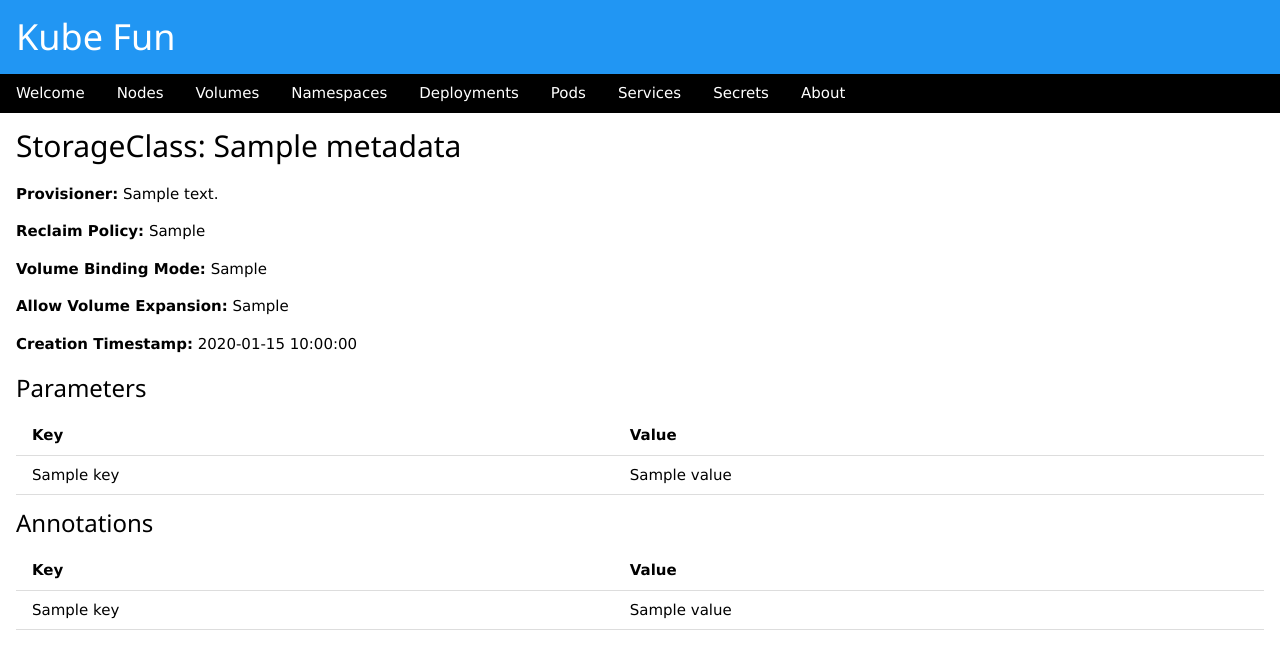
After one commit to owhere/kubefun, a Flask app: template templates/storageclass_details.html in a window 1280 px wide. The commit adds this page. Shown: the top 669 px of the page. Run offline with Flask 3, Linux system fonts and the light colour scheme; the template is opened without the code that fills it: most values are stand-ins (such as "Sample title", 1, 10 or a date in 2020); some libraries are stand-ins or nearby versions.

Commit message:
show storageclass detail

```diff
--- /dev/null
+++ b/templates/storageclass_details.html
@@ -0,0 +1,55 @@
+{% extends "base.html" %}
+
+{% block content %}
+<h2>StorageClass: {{ storageclass.metadata.name }}</h2>
+<p><strong>Provisioner:</strong> {{ storageclass.provisioner }}</p>
+<p><strong>Reclaim Policy:</strong> {{ storageclass.reclaim_policy }}</p>
+<p><strong>Volume Binding Mode:</strong> {{ storageclass.volume_binding_mode }}</p>
+<p><strong>Allow Volume Expansion:</strong> {{ storageclass.allow_volume_expansion }}</p>
+<p><strong>Creation Timestamp:</strong> {{ storageclass.metadata.creation_timestamp }}</p>
+
+<h3>Parameters</h3>
+{% if storageclass.parameters %}
+<table class="w3-table w3-bordered w3-striped">
+    <thead>
+        <tr>
+            <th>Key</th>
+            <th>Value</th>
+        </tr>
+    </thead>
+    <tbody>
+        {% for key, value in storageclass.parameters.items() %}
+        <tr>
+            <td>{{ key }}</td>
+            <td>{{ value }}</td>
+        </tr>
+        {% endfor %}
+    </tbody>
+</table>
+{% else %}
+<p>No parameters configured.</p>
+{% endif %}
+
+<h3>Annotations</h3>
+{% if storageclass.metadata.annotations %}
+<table class="w3-table w3-bordered w3-striped">
+    <thead>
+        <tr>
+            <th>Key</th>
+            <th>Value</th>
+        </tr>
+    </thead>
+    <tbody>
+        {% for key, value in storageclass.metadata.annotations.items() %}
+        <tr>
+            <td>{{ key }}</td>
+            <td>{{ value }}</td>
+        </tr>
+        {% endfor %}
+    </tbody>
+</table>
+{% else %}
+<p>No annotations available.</p>
+{% endif %}
+
+{% endblock %}
--- a/templates/volumes.html
+++ b/templates/volumes.html
@@ -13,7 +13,7 @@
     <tbody>
         {% for sc in storage_classes %}
         <tr>
-            <td>{{ sc.name }}</td>
+            <td><a href="{{ url_for('storageclass_details', storageclass_name=sc.name) }}">{{ sc.name }}</a></td>
             <td>{{ sc.provisioner }}</td>
         </tr>
         {% endfor %}
```
Also changed, not shown: src/k8s_client.py (+19 -0 lines), src/routes.py (+9 -1 lines).
